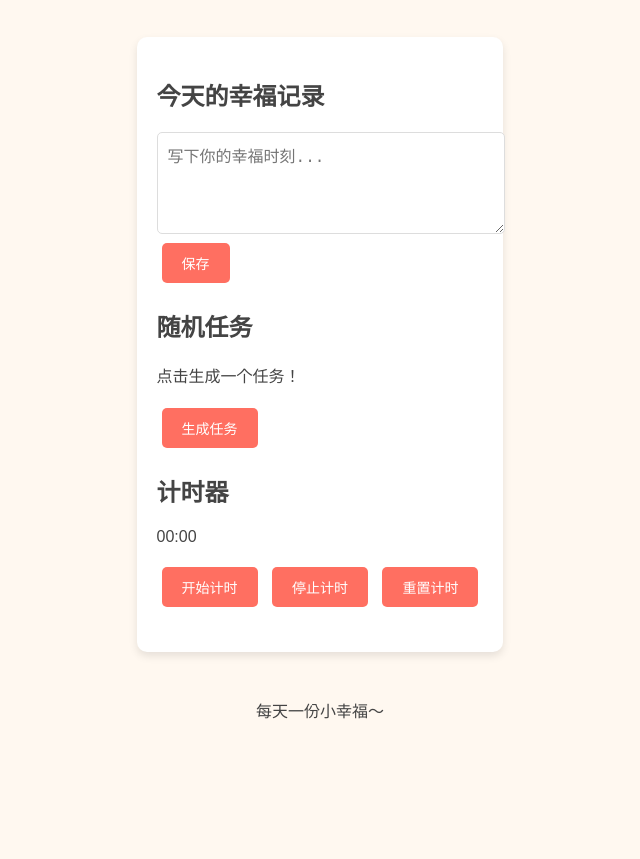
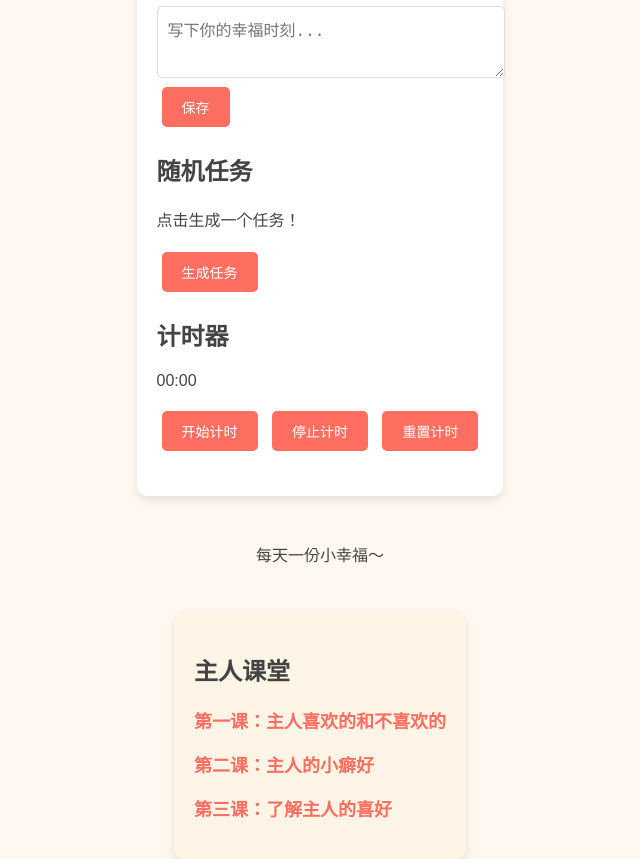
Before and after one commit to LittleDooog/my-happy-diary, a plain HTML site: page index.html in a window 1280 px wide. Shown: the part 82-941 px from the top of the page, without its empty margins (320-960 px from the left). Before the commit the page ends 820 px from the top, so only its background shows below. Drawn offline with Linux system fonts and the light colour scheme.

Commit message:
Add files via upload

```diff
--- a/index.html
+++ b/index.html
@@ -35,3 +35,27 @@
     <script src="script.js"></script>
 </body>
 </html>
+<section id="masterClass">
+    <h2>主人课堂</h2>
+    <div class="lesson">
+        <h3 class="lesson-title" onclick="toggleLesson('lesson1')">第一课：主人喜欢的和不喜欢的</h3>
+        <div id="lesson1" class="lesson-content">
+            <p>主人喜欢小狗乖巧听话，主动认错或者撒娇时。主人喜欢小狗察言观色，知道什么时候闹，什么时候乖乖。主人喜欢幽默的你，尤其是用甜言蜜语逗我开心的时候。</p>
+            <textarea placeholder="在这里写下小狗的学习心得..."></textarea>
+        </div>
+    </div>
+    <div class="lesson">
+        <h3 class="lesson-title" onclick="toggleLesson('lesson2')">第二课：主人的小癖好</h3>
+        <div id="lesson2" class="lesson-content">
+            <p>主人特别喜欢小狗主动撒娇，也喜欢看到你努力表现乖巧、懂事的时候。认真听话的小狗让主人感到被重视。</p>
+            <textarea placeholder="在这里写下小狗的学习心得..."></textarea>
+        </div>
+    </div>
+    <div class="lesson">
+        <h3 class="lesson-title" onclick="toggleLesson('lesson3')">第三课：了解主人的喜好</h3>
+        <div id="lesson3" class="lesson-content">
+            <p>主人喜欢小狗主动关心日常，比如加班晚了问“主人累不累？要不要喝杯热茶”。主人欣赏小狗的小调皮，但更爱你乖巧听话的样子。注意小细节，比如主动倒满水、及时递上热水和药，这些让主人感到被关注和重视。</p>
+            <textarea placeholder="在这里写下小狗的学习心得..."></textarea>
+        </div>
+    </div>
+</section>
--- a/script.js
+++ b/script.js
@@ -42,3 +42,11 @@ document.getElementById("resetTimer").addEventListener("click", () => {
     seconds = 0;
     document.getElementById("timeDisplay").innerText = "00:00";
 });
+function toggleLesson(id) {
+    const content = document.getElementById(id);
+    if (content.style.display === 'none' || !content.style.display) {
+        content.style.display = 'block';
+    } else {
+        content.style.display = 'none';
+    }
+}
--- a/styles.css
+++ b/styles.css
@@ -62,3 +62,42 @@ footer {
     text-align: center;
     margin: 10px;
 }
+#masterClass {
+    margin-top: 20px;
+    padding: 20px;
+    background: #FFF5E6;
+    border-radius: 10px;
+    box-shadow: 0 4px 8px rgba(0, 0, 0, 0.1);
+}
+
+.lesson {
+    margin-bottom: 15px;
+}
+
+.lesson-title {
+    cursor: pointer;
+    color: #FF6F61;
+    font-size: 18px;
+}
+
+.lesson-title:hover {
+    text-decoration: underline;
+}
+
+.lesson-content {
+    display: none;
+    margin-top: 10px;
+    padding: 10px;
+    background: #FFFFFF;
+    border: 1px solid #ddd;
+    border-radius: 5px;
+}
+
+textarea {
+    width: 100%;
+    height: 50px;
+    margin-top: 5px;
+    padding: 10px;
+    border: 1px solid #ddd;
+    border-radius: 5px;
+}
```
